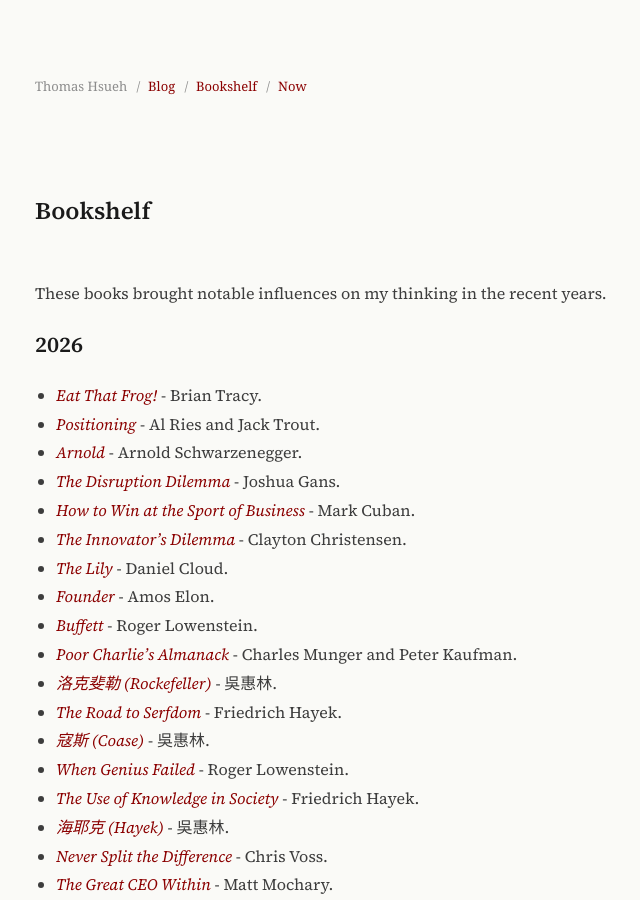
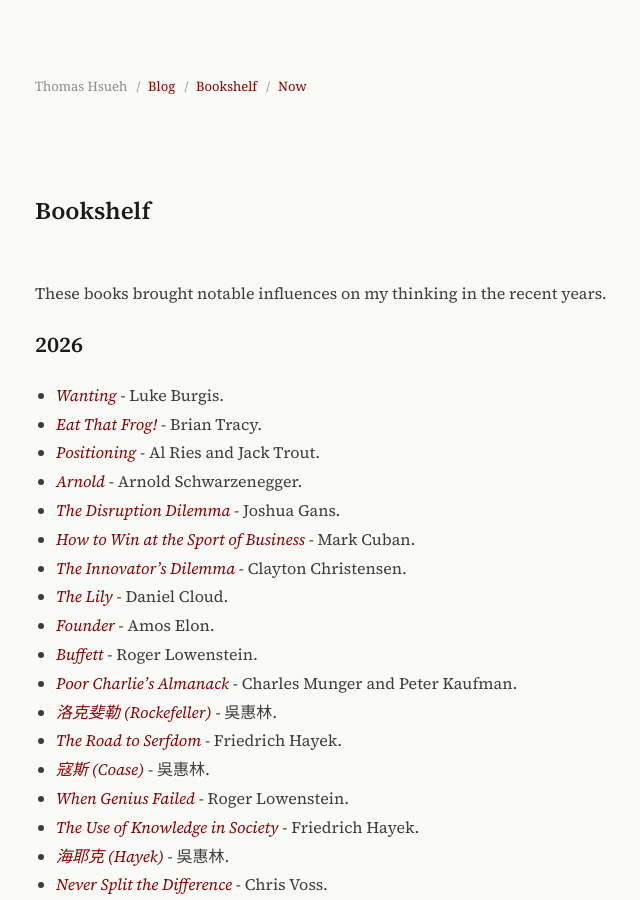
Before and after one commit to guiltygyoza/new-blog, a Jekyll site: the page built from _pages/bookshelf.markdown, in a window 1280 px wide and 900 px high. Shown: the whole window, without its empty margins (235-875 px from the left). Built offline with Jekyll 4.4.1, drawn with Linux system fonts in a browser that asks for light colours.

Commit message:
add book

```diff
--- a/_pages/bookshelf.markdown
+++ b/_pages/bookshelf.markdown
@@ -7,6 +7,7 @@
 These books brought notable influences on my thinking in the recent years.
 
 ## 2026
+- *[Wanting](https://www.goodreads.com/book/show/54860444-wanting){:target="_blank"}* - Luke Burgis.
 - *[Eat That Frog!](https://www.goodreads.com/book/show/95887.Eat_That_Frog_21_Great_Ways_to_Stop_Procrastinating_and_Get_More_Done_in_Less_Time){:target="_blank"}* - Brian Tracy.
 - *[Positioning](https://www.goodreads.com/en/book/show/760025.Positioning){:target="_blank"}* - Al Ries and Jack Trout.
 - *[Arnold](https://www.goodreads.com/en/book/show/115759.Arnold){:target="_blank"}* - Arnold Schwarzenegger.
```
